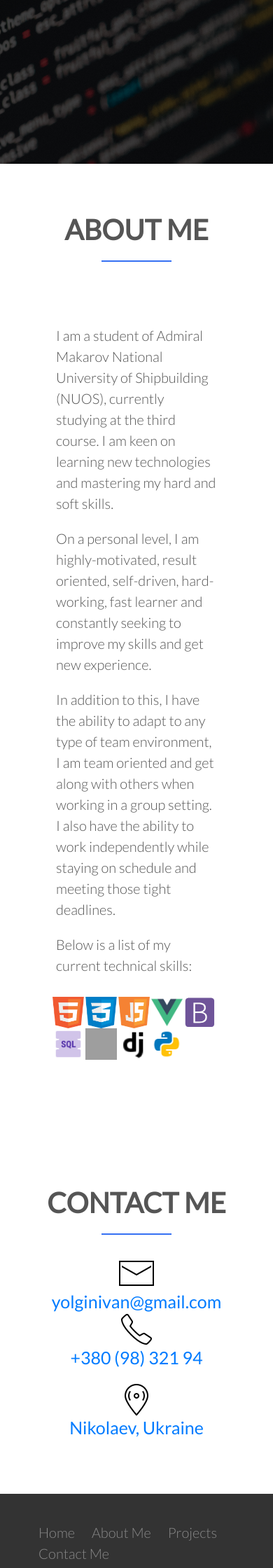
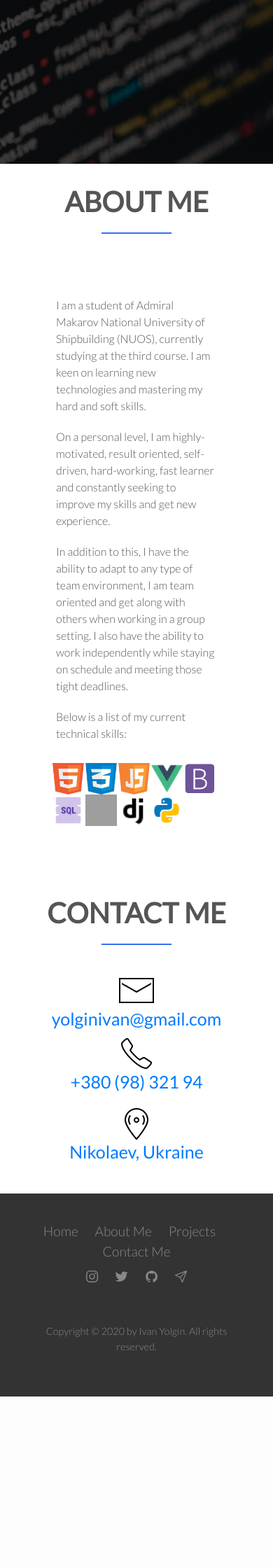
Before and after one commit to cheerfulleg/django-personal-portfolio, a Django app: page /blog/ in a window 390 px wide. Shown: the part 680-2920 px from the top of the page at 70% size. After the commit the page ends 2675 px from the top, so only its background shows below. Run offline with Django 3.2, Linux system fonts and the light colour scheme; parts of the project's set-up code (start-up, migrations or seed data) failed here and were passed over; some libraries are stand-ins or nearby versions; grey boxes are pictures that could not be loaded.

Commit message:
updated styles

```diff
--- a/templates/base.html
+++ b/templates/base.html
@@ -45,7 +45,7 @@
                     <a class="nav-link" href="#contact-me">Contact Me</a>
                 </li>
                 <li class="nav-item">
-                    <a class="nav-link" href="{% static "static/portfolio/resume.pdf" %}"
+                    <a class="nav-link" href="{% static " static/portfolio/resume.pdf" %}"
                     target="_blank"><span>Resume</span></a>
                 </li>
             </ul>
@@ -141,13 +141,13 @@
         </div>
     </div>
     <div class="row">
-        <div class="col-md-6 text-center">
+        <div class="col-md-6 text-center mt-2">
             <a href="mailto:yolginivan@gmail.com">
                 <img src="../static/icons/mail.png" alt="mail">
                 <h5 class="m-0">yolginivan@gmail.com</h5>
             </a>
         </div>
-        <div class="col-md-6 text-center">
+        <div class="col-md-6 text-center mt-2">
             <a href="tel:+3809832194">
                 <img src="../static/icons/phone.png" alt="phone">
                 <h5>+380 (98) 321 94</h5>
@@ -155,7 +155,7 @@
         </div>
     </div>
     <div class="row mt-2">
-        <div class="col-md-12 text-center">
+        <div class="col-md-12 text-center mb-1">
             <a href="https://www.google.com/maps/place/%D0%9C%D0%B8%D0%BA%D0%BE%D0%BB%D0%B0%D1%97%D0%B2,+%D0%9C%D0%B8%D0%BA%D0%BE%D0%BB%D0%B0%D1%97%D0%B2%D1%81%D1%8C%D0%BA%D0%B0+%D0%BE%D0%B1%D0%BB%D0%B0%D1%81%D1%82%D1%8C,+54000/@46.9332131,31.8675707,11z/data=!3m1!4b1!4m5!3m4!1s0x40c5cb89fb7213d5:0x970e39fab9e05680!8m2!3d46.975033!4d31.9945829"
                target="_blank">
                 <img src="../static/icons/location.png" alt="phone">
@@ -167,7 +167,7 @@
 </section>
 <footer>
     <div class="row">
-        <div class="col-md-6">
+        <div class="col-md-6 col-sm-12 ">
             <ul class="footer-nav">
                 <li><a href="#home">Home</a></li>
                 <li><a href="#about-me">About Me</a></li>
@@ -175,7 +175,7 @@
                 <li><a href="#contact-me">Contact Me</a></li>
             </ul>
         </div>
-        <div class="col-md-6">
+        <div class="col-md-6 col-sm-12 ">
             <ul class="footer-links">
                 <li><a href="https://www.instagram.com/cheerfulleg/">
                     <ion-icon name="logo-instagram"></ion-icon>
@@ -390,14 +390,43 @@
         font-size: 90%;
         margin-top: 30px;
     }
+
     @media only screen and (max-width: 719px) {
-    .about-me .col-3 img{
+        .about-me .col-3 img {
             display: none;
         }
+
         .skills {
             display: grid;
             grid-template-columns: repeat(5, 1fr);
         }
     }
 
+    @media only screen and (max-width: 767px) {
+        body {
+            font-size: 16px;
+        }
+
+        section {
+            padding: 30px 0;
+        }
+
+        .footer-nav {
+            font-size: 120%;
+            margin-bottom: 10px;
+        }
+
+        .footer-links li a:link,
+        .footer-links li a:visited {
+            font-size: 120%;
+        }
+
+        .footer-links,
+        .footer-nav {
+            float: none;
+            text-align: center;
+        }
+
+    }
+
 </style>
```
Lines whose indentation alone changed are shown as unchanged.
